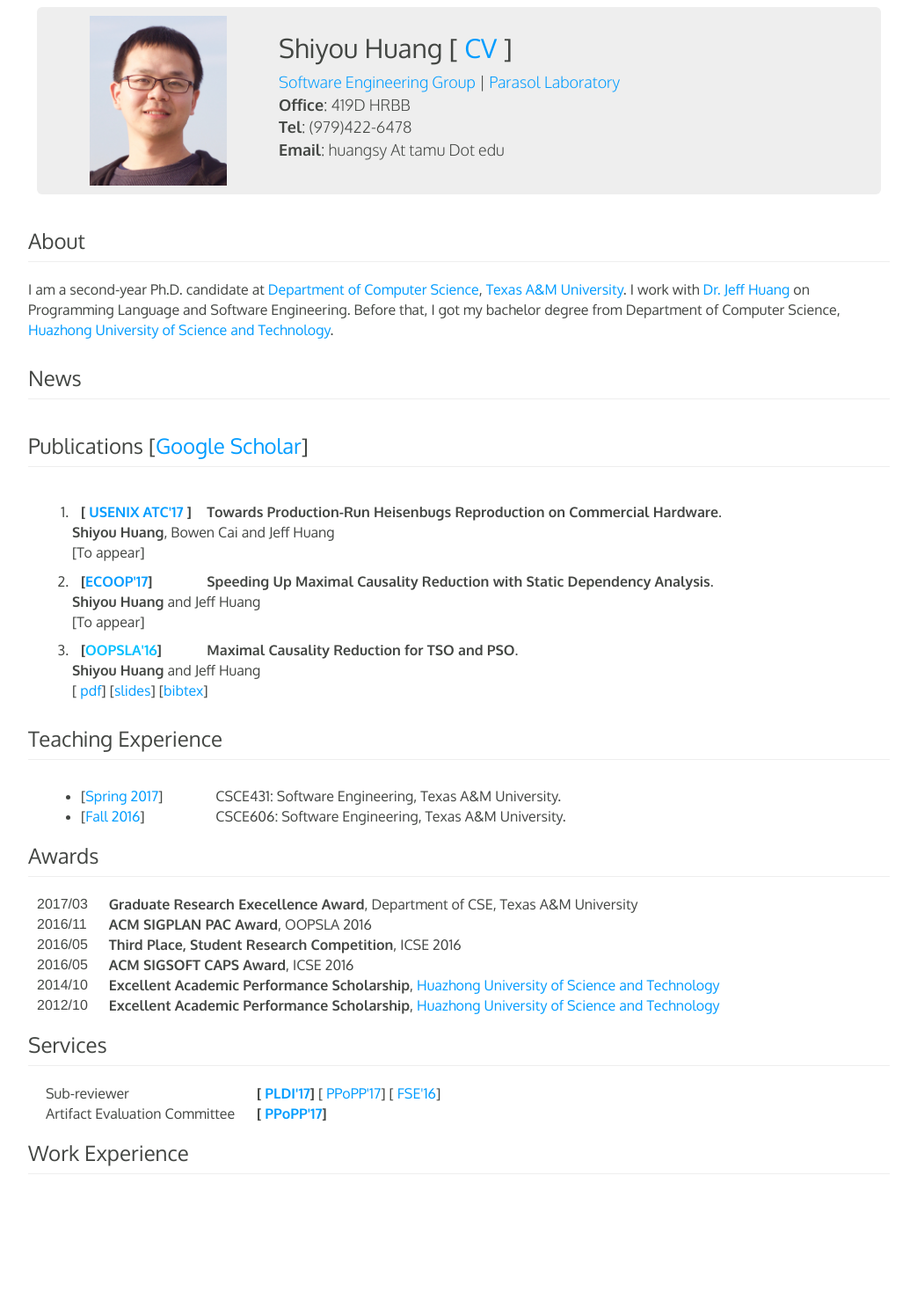
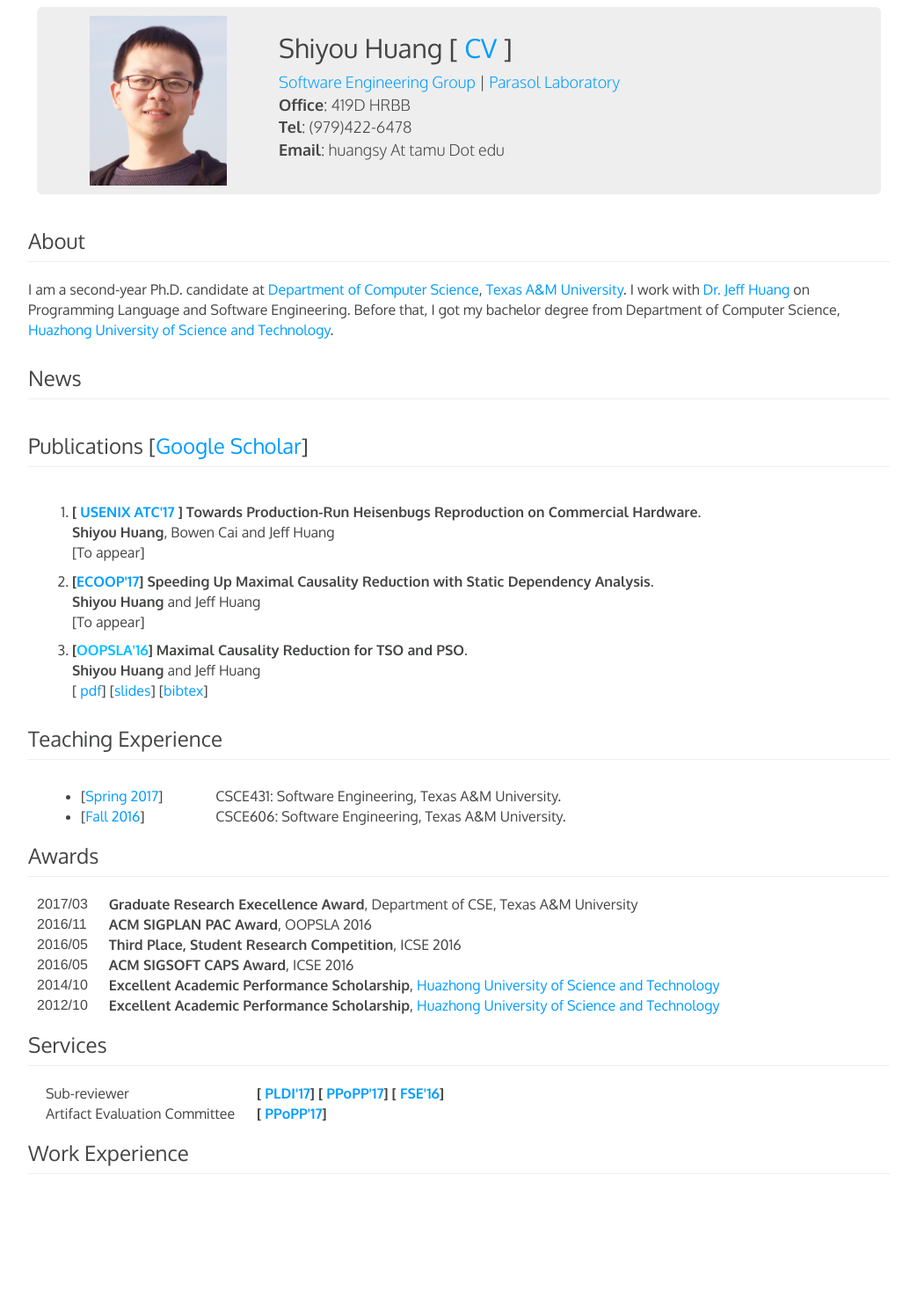
Before and after one commit to huangshiyou/huangshiyou.github.io, a Jekyll site: the page index.html, which Jekyll copies as it is, in a window 1280 px wide. Shown: the whole page at 88% size, without its empty margins (86-1129 px from the left). Built offline with Jekyll 4.4.1, drawn with Linux system fonts in a browser that asks for light colours.

Commit message:
format changes

```diff
--- a/index.html
+++ b/index.html
@@ -67,17 +67,17 @@
                 <ol>
 
                     <li class="top-buffer">
-                        <div class="col-md-2">
+                        <!-- <div class="col-md-2"> -->
                             <strong>[<a href="https://www.usenix.org/conference/atc17"> USENIX ATC'17 </a>]</strong>
-                        </div>
+                        <!-- </div> -->
 
-                        <b>Towards Production-Run Heisenbugs Reproduction on Commercial Hardware</b>.
+                        <b>   Towards Production-Run Heisenbugs Reproduction on Commercial Hardware</b>.
                         <br /><strong>Shiyou Huang</strong>, Bowen Cai and Jeff Huang
                         <br /> [To appear]
                     </li>
 
                     <li class="top-buffer">
-                        <div class="col-md-2"> <strong>[<a href="http://2017.ecoop.org/">ECOOP'17</a>]</strong> </div>
+                        <strong>[<a href="http://2017.ecoop.org/">ECOOP'17</a>]</strong>
 
                         <b>Speeding Up Maximal Causality Reduction with Static Dependency Analysis</b>.
                         <br /><strong>Shiyou Huang</strong> and Jeff Huang
@@ -86,7 +86,7 @@
 
                     <li class="top-buffer">
 
-                        <div class="col-md-2"> <strong>[<a href="">OOPSLA'16</a>]</strong> </div>
+                         <strong>[<a href="">OOPSLA'16</a>]</strong>
 
                         <b>Maximal Causality Reduction for TSO and PSO</b>.
                         <br /><strong>Shiyou Huang</strong> and Jeff Huang
@@ -177,8 +177,8 @@
 
                 <div class="col-md-3">Sub-reviewer</div>
                 <div class="col-md-9"><b>[<a href="http://conf.researchr.org/home/pldi-2017"> PLDI'17</a>]</b>
-                [<a href="http://conf.researchr.org/home/PPoPP-2017"> PPoPP'17</a>]</b>
-                [<a href="https://www.cs.ucdavis.edu/fse2016/"> FSE'16</a>]</b></div>
+                <b>[<a href="http://conf.researchr.org/home/PPoPP-2017"> PPoPP'17</a>]</b>
+                <b>[<a href="https://www.cs.ucdavis.edu/fse2016/"> FSE'16</a>]</b></div>
 
                 <div class="col-md-3">Artifact Evaluation Committee</div>
                 <div class="col-md-9"><b>[<a href="http://conf.researchr.org/home/PPoPP-2017"> PPoPP'17</a>]</b></div>
```
